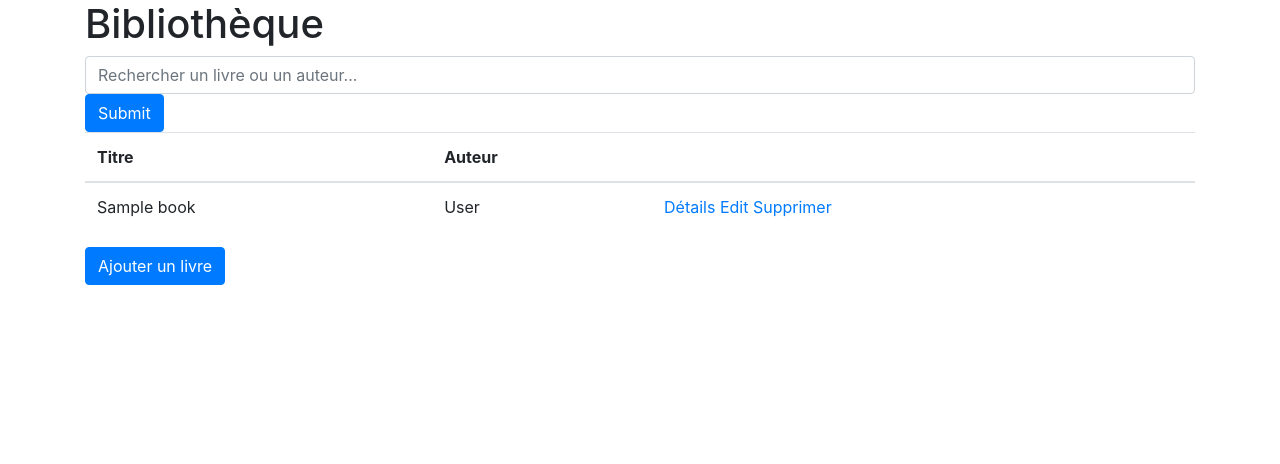
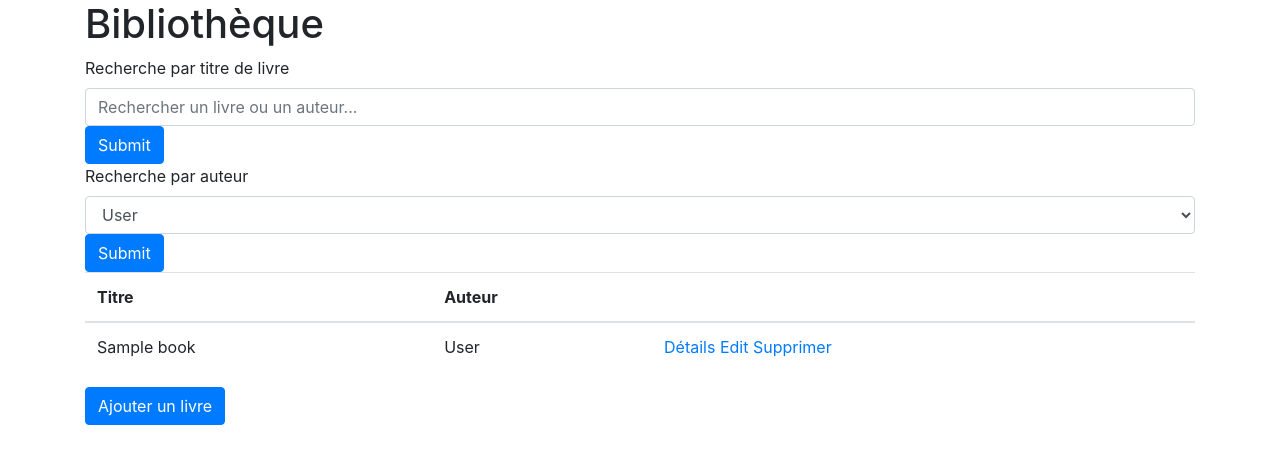
Before and after one commit to Orcrax/library, a PHP site: page / in a window 1280 px wide. Shown: the top 464 px of the page. Run offline with PHP 8.4, Linux system fonts and the light colour scheme; tables that the repository leaves empty or names only in its code hold one stand-in row (values such as "Sample post").

Commit message:
Searchbar by authors added

```diff
--- a/config.php
+++ b/config.php
@@ -7,8 +7,8 @@ try{
     die();
 }
 
-$booksQuery = $pdo->query("SELECT book.*, author.fullname FROM book LEFT JOIN author ON author.id=book.author_id");
+$booksQuery = $pdo->query("SELECT book.*, author.fullname FROM book LEFT JOIN author ON author.id=book.author_id ORDER BY author.id");
 $books = $booksQuery->fetchAll(PDO::FETCH_ASSOC);
 $authorsQuery = $pdo->query("SELECT * FROM author");
 $authors = $authorsQuery->fetchAll(PDO::FETCH_ASSOC);
-$searchinbooks = $pdo->query("SELECT book.*, author.fullname FROM book LEFT JOIN author ON author.id=book.author_id");
+$searchinbooks = $pdo->query("SELECT book.*, author.fullname FROM book LEFT JOIN author ON author.id=book.author_id ORDER BY author.id");
--- a/index.php
+++ b/index.php
@@ -7,9 +7,14 @@ $query->execute();
 $result = $query->fetchAll(PDO::FETCH_ASSOC);
 
 /* ############SEARCHBAR############ */
-if(isset($_GET['searchbar']) && !empty($_GET['searchbar'])){
-    $search = htmlspecialchars($_GET['searchbar']);
+
+if(isset($_GET['searchbarbooks']) && !empty($_GET['searchbarbooks'])){
+    $search = htmlspecialchars($_GET['searchbarbooks']);
     $searchinbooks = $pdo->query('SELECT book.*, author.fullname FROM book LEFT JOIN author ON author.id=book.author_id WHERE book.title LIKE "%'.$search.'%" OR author.fullname LIKE "%'.$search.'%" ORDER BY id');
+}
+if(isset($_GET['searchbarauthors']) && !empty($_GET['searchbarauthors'])){
+    $search = htmlspecialchars($_GET['searchbarauthors']);
+    $searchinbooks = $pdo->query('SELECT book.*, author.fullname FROM book LEFT JOIN author ON author.id=book.author_id WHERE author.id LIKE "%'.$search.'%"');
 }
 /* ############SEARCHBAR############ */
 ?>
@@ -40,8 +45,24 @@ if(isset($_GET['searchbar']) && !empty($_GET['searchbar'])){
                 <div class="form">
                     <i class="fa fa-search"></i>
                     <form method="GET">
-                        <input type="search" name="searchbar" placeholder="Rechercher un livre ou un auteur..." class="form-control form-input">
+
+                        <label for="book">Recherche par titre de livre</label>
+                        <input type="search" name="searchbarbooks" placeholder="Rechercher un livre ou un auteur..." class="form-control form-input">
+                        <input class="btn btn-primary" type="submit" name="Rechercher"><br>
+                        </form>
+
+                        <form method="GET">
+
+                        <label for="author">Recherche par auteur</label>
+                        <select name="searchbarauthors" id="author" name="author_id" class="form-control">
+                                <?php foreach ($authors as $author) {
+                                    echo '<option value="' . $author['id'] . '">' . $author['fullname'] . '</option>';
+                                }
+                                ?>
+                        </select>
+
                         <input class="btn btn-primary" type="submit" name="Rechercher">
+
                     </form>
                 </div>
     <!-- ################################################## -->
@@ -68,7 +89,7 @@ if(isset($_GET['searchbar']) && !empty($_GET['searchbar'])){
 
         }else{
             ?>
-            <p>Aucun livre trouvé</p>
+            <p>Aucun livre ou auteur trouvé</p>
             <?php
             }
         ?>
```
